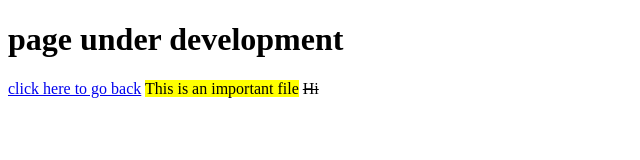
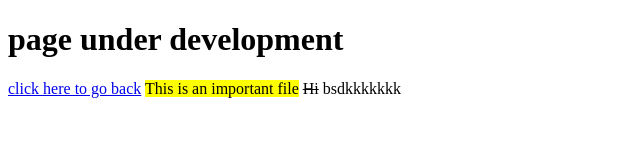
Before and after one commit to knmonishgh/The4walls, a plain HTML site: page about.html in a window 1280 px wide. Shown: the whole page, without its empty margins (0-640 px from the left). Drawn offline with Linux system fonts and the light colour scheme.

Commit message:
Update about.html
uugiuogiyg

```diff
--- a/about.html
+++ b/about.html
@@ -11,5 +11,6 @@
     <a href="index.html">click here to go back</a>
     <mark>This is an important file</mark>
     <del>Hi</del>
+    bsdkkkkkkk
 </body>
 </html>
```
